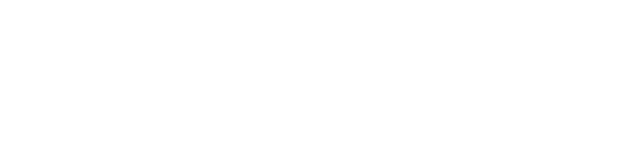
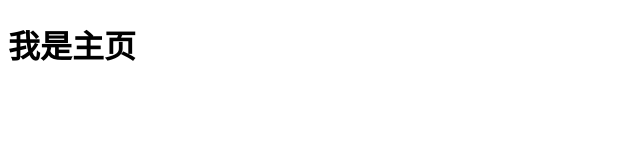
Before and after one commit to elina3/git-study, a plain HTML site: page index.html in a window 1280 px wide. Shown: the whole page, without its empty margins (0-640 px from the left). Drawn offline with Linux system fonts and the light colour scheme.

Commit message:
Add index html content

```diff
--- a/index.html
+++ b/index.html
@@ -5,6 +5,8 @@
     <title></title>
 </head>
 <body>
-
+    <h1>
+        我是主页
+    </h1>
 </body>
 </html>
```
